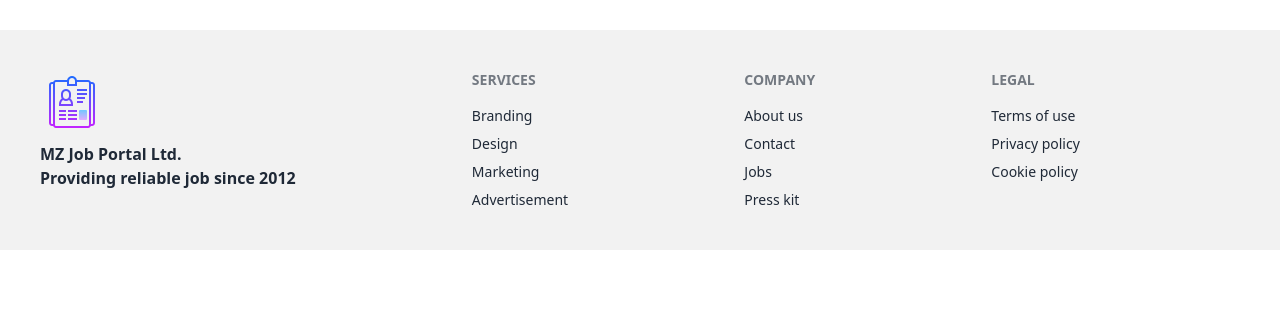
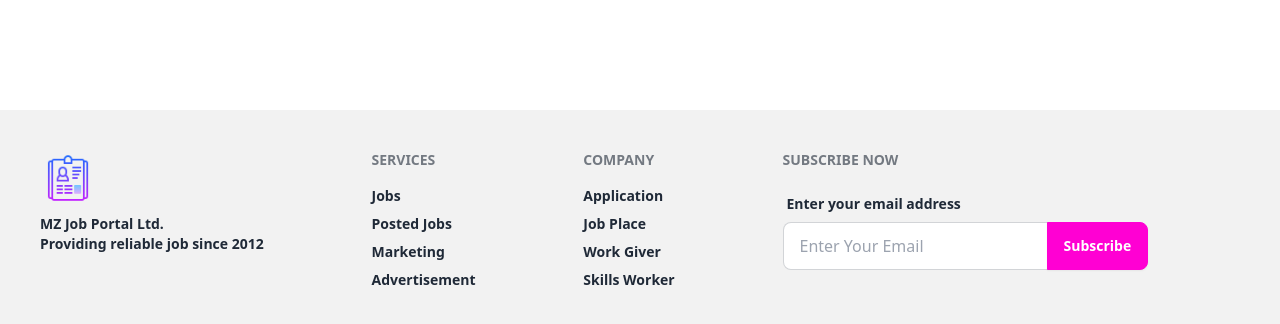
Before and after one commit to ssmahim01/mz-job-portal-application, a React (Vite) app: page /jobs in a window 1280 px wide. Shown: the part 470-794 px from the top of the page. Built offline with nearby package versions, Linux system fonts and the light colour scheme; no server answers.

Commit message:
Updated MainLayout and HotJobs page also Updated router with four pages

```diff
--- a/src/layout/MainLayout.jsx
+++ b/src/layout/MainLayout.jsx
@@ -17,7 +17,7 @@ const MainLayout = () => {
   return (
     <div>
       <Navbar />
-      <div className="max-w-7xl mx-auto min-h-[calc(100vh-300px)] pt-24 pb-10">
+      <div className="max-w-7xl mx-auto min-h-[calc(100vh-220px)] pt-24 pb-10">
         <Outlet />
       </div>
       <Footer />
--- a/src/pages/Home/HotJobs.jsx
+++ b/src/pages/Home/HotJobs.jsx
@@ -11,7 +11,7 @@ const HotJobs = () => {
     } ,[]);
 
     return (
-        <div className="my-20">
+        <div className="my-10">
             <div className="mt-6 grid grid-cols-1 sm:grid-cols-2 md:grid-cols-3 lg:grid-cols-4 gap-8">
                 {
                     jobs.map(job => <HotJobCard key={job._id} job={job} />)
--- a/src/pages/MyApplications/MyApplications.jsx
+++ b/src/pages/MyApplications/MyApplications.jsx
@@ -15,24 +15,26 @@ const MyApplications = () => {
       showCancelButton: true,
       confirmButtonColor: "#3085d6",
       cancelButtonColor: "#d33",
-        confirmButtonText: "Yes, delete it!"
+      confirmButtonText: "Yes, delete it!",
     }).then((result) => {
       if (result.isConfirmed) {
         fetch(`http://localhost:5000/job-application/${id}`, {
           method: "DELETE",
         })
-            .then(response => response.json())
-            .then(data => {
-                if(data.deletedCount > 0){
+          .then((response) => response.json())
+          .then((data) => {
+            if (data.deletedCount > 0) {
               Swal.fire({
                 title: "Deleted!",
                 text: "Your application has been deleted.",
-                        icon: "success"
+                icon: "success",
               });
-                      const remainingJobs = jobs.filter(jobData => jobData._id !== id);
+              const remainingJobs = jobs.filter(
+                (jobData) => jobData._id !== id
+              );
               setJobs(remainingJobs);
-                };
-            })
+            }
+          });
       }
     });
   };
@@ -50,13 +52,12 @@ const MyApplications = () => {
       </h2>
 
       <div className="overflow-x-auto">
+          {jobs.length > 0 ? (
         <table className="table">
           {/* head */}
           <thead>
             <tr className="bg-teal-600 *:text-white *:font-bold">
-              <th>
-                Serial No.
-              </th>
+              <th>Serial No.</th>
               <th>Info</th>
               <th>Job Type</th>
               <th>Salary</th>
@@ -67,42 +68,48 @@ const MyApplications = () => {
             <tbody>
               {jobs.map((job, index) => (
                 <tr key={job._id}>
-                <th>
-                  {index + 1}
-                </th>
+                  <th>{index + 1}</th>
                   <td>
                     <div className="flex items-center gap-3">
                       <div className="avatar">
                         <div className="mask mask-squircle h-12 w-12">
-                        <img
-                          src={job?.company_logo}
-                          alt={job?.company}
-                        />
+                          <img src={job?.company_logo} alt={job?.company} />
                         </div>
                       </div>
                       <div>
                         <div className="font-semibold">{job?.title}</div>
-                      <div className="text-sm font-semibold opacity-50">{job?.location}</div>
+                        <div className="text-sm font-semibold opacity-50">
+                          {job?.location}
+                        </div>
                       </div>
                     </div>
                   </td>
+                  <td className="font-semibold">{job?.jobType}</td>
                   <td className="font-semibold">
-                    {job?.jobType}
-                </td>
-                <td className="font-semibold">
-                    {job?.salaryRange?.min} - {job?.salaryRange?.max}{job?.salaryRange?.currency}
+                    {job?.salaryRange?.min} - {job?.salaryRange?.max}
+                    {job?.salaryRange?.currency}
                   </td>
                   <td className="font-semibold">{job?.applicationDeadline}</td>
                   <th>
-                  <button onClick={() => handleDelete(job?._id)} className="btn btn-error btn-xs text-white font-medium">Delete</button>
+                    <button
+                      onClick={() => handleDelete(job?._id)}
+                      className="btn btn-error btn-xs text-white font-medium"
+                    >
+                      Delete
+                    </button>
                   </th>
                 </tr>
               ))}
             </tbody>
         </table>
+          ) : (
+            <p className="text-xl text-center text-rose-600 font-bold">
+              Application Not Found
+            </p>
+          )}
       </div>
     </div>
   );
-}
+};
 
 export default MyApplications;
--- a/src/pages/MyPostedJobs/MyPostedJobs.jsx
+++ b/src/pages/MyPostedJobs/MyPostedJobs.jsx
@@ -14,14 +14,15 @@ const MyPostedJobs = () => {
 
   return (
     <div>
-      <h2 className="text-3xl font-bold">
+      <h2 className="md:text-3xl text-2xl font-bold text-center mb-8">
         My Posted Jobs: {postedJobs.length}
       </h2>
 
       <div className="overflow-x-auto">
+          {postedJobs.length > 0 ? (
         <table className="table">
           {/* head */}
-          <thead>
+          <thead className="bg-fuchsia-600 *:text-white/80 *:font-bold">
             <tr>
               <th>No.</th>
               <th>Job Title</th>
@@ -39,17 +40,27 @@ const MyPostedJobs = () => {
                   <td>{job?.title}</td>
                   <td>{job?.location}</td>
                   <td>
-                    {job?.salaryRange?.min} - {job?.salaryRange?.max} {job?.salaryRange?.currency}
+                    {job?.salaryRange?.min} - {job?.salaryRange?.max}{" "}
+                    {job?.salaryRange?.currency}
                   </td>
                   <td>{job?.applicationDeadline}</td>
                   <td>{job?.applicationCount}</td>
-                <td><Link to={`/viewApplications/${job._id}`}>
-                <button className="btn btn-link font-bold">View Applications</button>
-                </Link></td>
+                  <td>
+                    <Link to={`/viewApplications/${job._id}`}>
+                      <button className="btn btn-link font-bold">
+                        View Applications
+                      </button>
+                    </Link>
+                  </td>
                 </tr>
               ))}
             </tbody>
               </table>
+          ) : (
+            <p className="text-xl text-center text-rose-600 font-bold">
+              Posted Jobs is Empty
+            </p>
+          )}
       </div>
     </div>
   );
--- a/src/pages/ViewApplications/ViewApplications.jsx
+++ b/src/pages/ViewApplications/ViewApplications.jsx
@@ -1,9 +1,78 @@
+import { useLoaderData } from "react-router-dom";
+import Swal from "sweetalert2";
+
 const ViewApplications = () => {
-    return (
-        <div>
-            <h2 className="text-3xl font-bold">Applications For This Job</h2>
-        </div>
-    );
+  const jobApplications = useLoaderData();
+
+  const handleStatusUpdate = (e, applicationId) => {
+    // console.log(e.target.value, applicationId);
+
+    const statusData = {
+      status: e.target.value,
+    };
+
+    fetch(`http://localhost:5000/job-applications/${applicationId}`, {
+      method: "PATCH",
+      headers: {
+        "content-type": "application/json",
+      },
+      body: JSON.stringify(statusData),
+    })
+      .then((res) => res.json())
+      .then((data) => {
+        if (data.modifiedCount > 0) {
+          Swal.fire({
+            position: "center",
+            icon: "success",
+            title: `Status is ${e.target.value}`,
+            showConfirmButton: false,
+            timer: 2000,
+          });
+        }
+      });
+  };
+
+  return (
+    <div className="md:w-4/5 w-11/12 mx-auto">
+      <h2 className="md:text-3xl text-2xl text-center font-bold mb-8">
+        Applications: {jobApplications.length}
+      </h2>
+
+      <div className="overflow-x-auto">
+        <table className="table">
+          {/* head */}
+          <thead className="bg-violet-600 *:text-white/90 *:font-bold">
+            <tr>
+              <th>Serial.</th>
+              <th>Applicant Email</th>
+              <th>Status</th>
+            </tr>
+          </thead>
+          <tbody>
+            {jobApplications.map((application, index) => (
+              <tr key={application._id} className="*:font-semibold">
+                <th>{index + 1}</th>
+                <td>{application?.applicant_email}</td>
+                <td>
+                  <select
+                    onChange={(e) => handleStatusUpdate(e, application._id)}
+                    defaultValue={application.status || "Change Status"}
+                    className="select select-bordered select-xs w-full max-w-xs *:font-semibold"
+                  >
+                    <option disabled>Change Status</option>
+                    <option>Under Review</option>
+                    <option>Set Interview</option>
+                    <option>Hired</option>
+                    <option>Rejected</option>
+                  </select>
+                </td>
+              </tr>
+            ))}
+          </tbody>
+        </table>
+      </div>
+    </div>
+  );
 };
 
 export default ViewApplications;
--- a/src/pages/shared/Footer.jsx
+++ b/src/pages/shared/Footer.jsx
@@ -4,35 +4,45 @@ const Footer = () => {
   return (
     <footer className="footer bg-base-200 text-base-content p-10">
       <aside>
-        <figure className="w-16 h-16">
-            <img className="w-full h-full" src={jobLogo} alt="MZ Job Portal" />
+        <figure className="w-14 h-14">
+          <img className="w-full h-full" src={jobLogo} alt="MZ Job Portal" />
         </figure>
-        <p className="text-base text-gray-800 font-bold">
+        <p className="text-gray-800 font-bold">
           MZ Job Portal Ltd.
           <br />
           Providing reliable job since 2012
         </p>
       </aside>
-      <nav>
+      <nav className="*:font-semibold">
         <h6 className="footer-title">Services</h6>
-        <a className="link link-hover">Branding</a>
-        <a className="link link-hover">Design</a>
+        <a className="link link-hover">Jobs</a>
+        <a className="link link-hover">Posted Jobs</a>
         <a className="link link-hover">Marketing</a>
         <a className="link link-hover">Advertisement</a>
       </nav>
-      <nav>
+      <nav className="*:font-semibold">
         <h6 className="footer-title">Company</h6>
-        <a className="link link-hover">About us</a>
-        <a className="link link-hover">Contact</a>
-        <a className="link link-hover">Jobs</a>
-        <a className="link link-hover">Press kit</a>
+        <a className="link link-hover">Application</a>
+        <a className="link link-hover">Job Place</a>
+        <a className="link link-hover">Work Giver</a>
+        <a className="link link-hover">Skills Worker</a>
       </nav>
-      <nav>
-        <h6 className="footer-title">Legal</h6>
-        <a className="link link-hover">Terms of use</a>
-        <a className="link link-hover">Privacy policy</a>
-        <a className="link link-hover">Cookie policy</a>
-      </nav>
+      <form>
+        <h6 className="footer-title">Subscribe Now</h6>
+        <fieldset className="form-control w-80">
+          <label className="label">
+            <span className="label-text font-bold">Enter your email address</span>
+          </label>
+          <div className="join">
+            <input
+              type="email"
+              placeholder="Enter Your Email"
+              className="input input-bordered join-item"
+            />
+            <button className="btn btn-secondary text-white font-bold join-item">Subscribe</button>
+          </div>
+        </fieldset>
+      </form>
     </footer>
   );
 };
--- a/src/router/router.jsx
+++ b/src/router/router.jsx
@@ -45,6 +45,7 @@ const router = createBrowserRouter([
             },
             {
               path: "/viewApplications/:job_id",
+              loader: ({params}) => fetch(`http://localhost:5000/job-applications/jobs/${params.job_id}`),
               element: <PrivateRoute><ViewApplications /></PrivateRoute>
             },
             {
```
Lines whose indentation alone changed are shown as unchanged.
